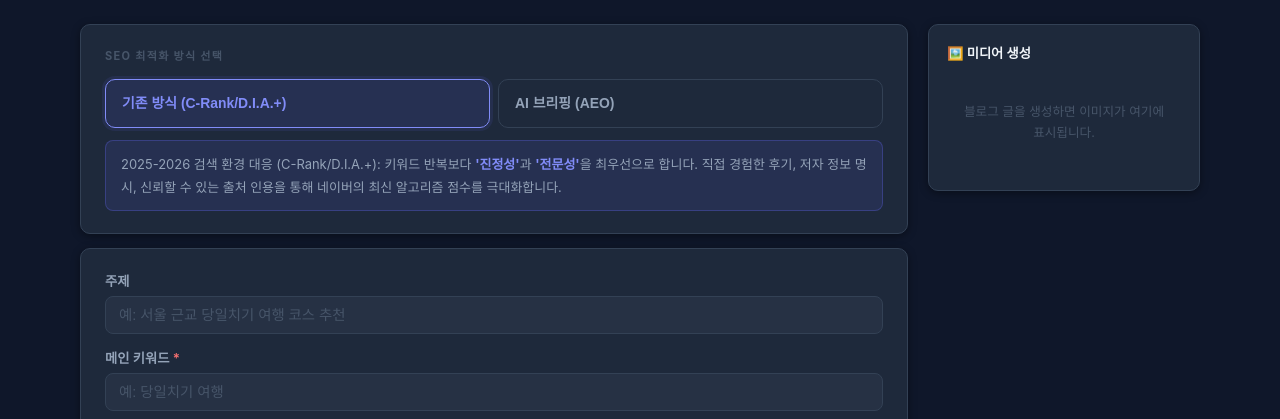
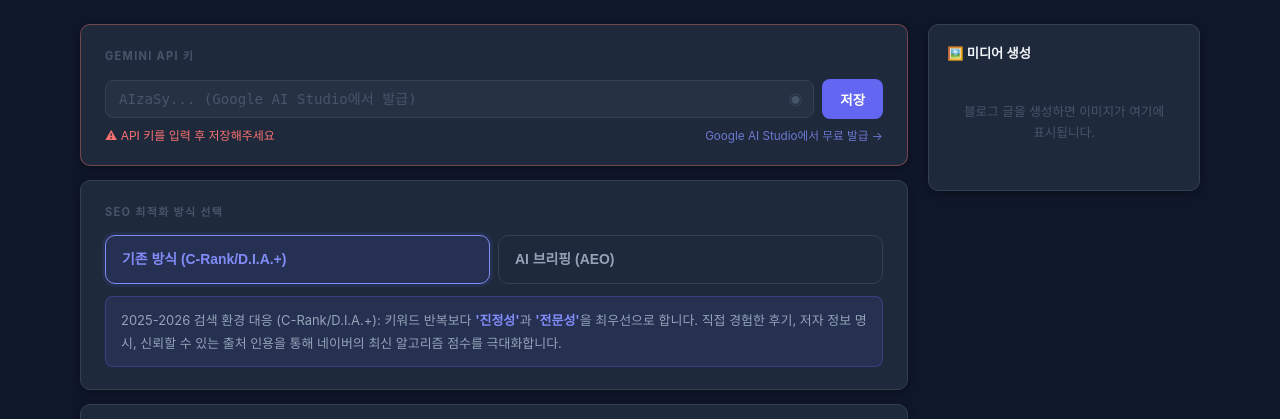
Before and after one commit to bigzambo-coder/auto, a Flask app: page / in a window 1280 px wide. Shown: the part 58-477 px from the top of the page. Run offline with Flask 3, Linux system fonts and the light colour scheme.

Commit message:
feat: user-provided Gemini API key support for public deployment
- Add API key input card (save to localStorage, show/hide toggle)
- Backend: accept api_key from request body, fall back to env var
- All endpoints (/generate, /suggest_experience, /analyze) use user key
- Generate button disabled until topic + keyword + API key all filled
- Link to Google AI Studio for free key issuance

Co-Authored-By: Claude Sonnet 4.6 <noreply@anthropic.com>

```diff
--- a/api/index.py
+++ b/api/index.py
@@ -24,8 +24,7 @@ _GEMINI_URL = (
 
 @app.route('/')
 def index():
-    api_key_set = bool(os.getenv('GEMINI_API_KEY'))
-    return render_template('index.html', api_key_set=api_key_set)
+    return render_template('index.html')
 
 
 @app.route('/generate', methods=['POST'])
@@ -42,9 +41,9 @@ def generate():
     if not topic or not main_keyword:
         return jsonify({'error': '주제와 메인 키워드를 입력해주세요.'}), 400
 
-    api_key = os.getenv('GEMINI_API_KEY')
+    api_key = (data.get('api_key') or '').strip() or os.getenv('GEMINI_API_KEY', '')
     if not api_key:
-        return jsonify({'error': 'GEMINI_API_KEY가 설정되지 않았습니다.'}), 500
+        return jsonify({'error': 'Gemini API 키를 입력해주세요.'}), 400
 
     user_experience = (data.get('user_experience') or '').strip()
 
@@ -134,10 +133,11 @@ _GEMINI_SIMPLE_URL = (
     '/v1beta/models/gemini-2.5-flash:generateContent'
 )
 
-def _gemini_call(prompt_text, max_tokens=512):
-    api_key = os.getenv('GEMINI_API_KEY')
+def _gemini_call(prompt_text, max_tokens=512, api_key=None):
     if not api_key:
-        return None, 'GEMINI_API_KEY 없음'
+        api_key = os.getenv('GEMINI_API_KEY', '')
+    if not api_key:
+        return None, 'Gemini API 키가 필요합니다'
     payload = {
         'contents': [{'role': 'user', 'parts': [{'text': prompt_text}]}],
         'generationConfig': {'maxOutputTokens': max_tokens},
@@ -156,6 +156,7 @@ def suggest_experience():
     data = request.get_json()
     topic        = (data.get('topic') or '').strip()
     main_keyword = (data.get('main_keyword') or '').strip()
+    api_key      = (data.get('api_key') or '').strip() or os.getenv('GEMINI_API_KEY', '')
     prompt = f"""주제 '{topic}', 키워드 '{main_keyword}'로 네이버 블로그를 작성하려 합니다.
 블로거가 실제 경험했을 법한 구체적이고 생생한 개인 경험담을 아래 조건에 맞게 작성해주세요.
 
@@ -169,7 +170,7 @@ def suggest_experience():
 - 독자가 공감하고 몰입할 수 있는 생생한 묘사
 - 설명 없이 경험담 본문만 출력 (제목·소제목 없이 자연스럽게 이어지는 글)
 - 마크다운 서식(**볼드**, *이탤릭*, # 제목 등) 절대 사용 금지 — 순수 텍스트만 출력"""
-    text, err = _gemini_call(prompt, 1200)
+    text, err = _gemini_call(prompt, 1200, api_key=api_key)
     if err:
         return jsonify({'error': err}), 500
     return jsonify({'experience': text})
@@ -182,6 +183,7 @@ def analyze():
     body   = (data.get('body') or '').strip()
     method = data.get('method', 'traditional')
     humanize = bool(data.get('humanize', False))
+    api_key  = (data.get('api_key') or '').strip() or os.getenv('GEMINI_API_KEY', '')
 
     method_names = {
         'traditional': 'C-Rank/D.I.A.+',
@@ -209,7 +211,7 @@ def analyze():
   {humanize_field}
 }}"""
 
-    text, err = _gemini_call(prompt, 2500)
+    text, err = _gemini_call(prompt, 2500, api_key=api_key)
     if err:
         return jsonify({'error': err}), 500
 
--- a/templates/index.html
+++ b/templates/index.html
@@ -191,6 +191,25 @@ input[type=range]::-webkit-slider-thumb{-webkit-appearance:none;width:16px;heigh
 .api-warn{background:#fffbeb;border:1px solid #fde68a;border-radius:var(--r);padding:13px 16px;color:#92400e;font-size:.81rem;margin-bottom:14px;}
 .api-warn strong{display:block;margin-bottom:3px;}
 
+/* API Key Card */
+.api-key-card{border:1.5px solid var(--accent-border);background:var(--surface);}
+.api-key-card.unset{border-color:rgba(248,113,113,.4);}
+.api-key-row{display:flex;gap:8px;align-items:center;}
+.api-key-wrap{position:relative;flex:1;}
+.api-key-wrap input{width:100%;border:1.5px solid var(--border);border-radius:8px;padding:10px 38px 10px 13px;font-size:.88rem;outline:none;background:var(--surface-2);color:var(--text);transition:border-color .18s,box-shadow .18s;font-family:monospace;letter-spacing:.04em;}
+.api-key-wrap input:focus{border-color:var(--accent);box-shadow:0 0 0 3px rgba(99,102,241,.12);}
+.api-key-wrap input::placeholder{color:var(--muted);letter-spacing:0;font-family:inherit;}
+.key-eye{position:absolute;right:10px;top:50%;transform:translateY(-50%);background:none;border:none;cursor:pointer;color:var(--muted);font-size:.85rem;padding:2px;transition:color .15s;}
+.key-eye:hover{color:var(--text-2);}
+.btn-save-key{background:var(--accent-h);color:#fff;border:none;border-radius:8px;padding:10px 18px;font-size:.84rem;font-weight:700;cursor:pointer;white-space:nowrap;transition:all .18s;flex-shrink:0;}
+.btn-save-key:hover{background:var(--accent);}
+.api-key-meta{display:flex;justify-content:space-between;align-items:center;margin-top:7px;}
+.api-key-status{font-size:.75rem;display:flex;align-items:center;gap:5px;}
+.api-key-status.ok{color:var(--green-h);}
+.api-key-status.warn{color:var(--red);}
+.api-key-link{font-size:.73rem;color:var(--accent);text-decoration:none;opacity:.8;}
+.api-key-link:hover{opacity:1;text-decoration:underline;}
+
 /* Utilities */
 .spinner{width:14px;height:14px;border:2px solid rgba(255,255,255,.3);border-top-color:#fff;border-radius:50%;animation:spin .7s linear infinite;display:inline-block;}
 @keyframes spin{to{transform:rotate(360deg);}}
@@ -211,12 +230,21 @@ input[type=range]::-webkit-slider-thumb{-webkit-appearance:none;width:16px;heigh
 
 <div class="layout">
 <main>
-  {% if not api_key_set %}
-  <div class="api-warn">
-    <strong>⚠️ GEMINI_API_KEY가 설정되지 않았습니다</strong>
-    Vercel → Settings → Environment Variables에서 <code>GEMINI_API_KEY</code>를 추가 후 재배포해주세요.
+  <div class="card api-key-card" id="api-key-card">
+    <div class="card-title">Gemini API 키</div>
+    <div class="api-key-row">
+      <div class="api-key-wrap">
+        <input type="password" id="api-key-input" placeholder="AIzaSy... (Google AI Studio에서 발급)"
+               autocomplete="off" onkeydown="if(event.key==='Enter') saveApiKey()">
+        <button class="key-eye" id="key-eye" onclick="toggleKeyVis()" title="표시/숨기기">◉</button>
+      </div>
+      <button class="btn-save-key" onclick="saveApiKey()">저장</button>
+    </div>
+    <div class="api-key-meta">
+      <div class="api-key-status warn" id="api-key-status">⚠ API 키를 입력 후 저장해주세요</div>
+      <a class="api-key-link" href="https://aistudio.google.com/apikey" target="_blank" rel="noopener">Google AI Studio에서 무료 발급 →</a>
+    </div>
   </div>
-  {% endif %}
 
   <div class="tabs">
     <button class="tab-btn active" data-tab="generate">주제로 생성하기</button>
@@ -428,6 +456,44 @@ let generationCtx = {};
 
 function stripHtml(s){ return (s||'').replace(/<[^>]*>/g,'').trim(); }
 
+/* ── API Key 관리 ── */
+function loadApiKey(){
+  const key = localStorage.getItem('gemini_api_key') || '';
+  document.getElementById('api-key-input').value = key;
+  _applyKeyStatus(key);
+  _refreshGenBtn();
+}
+function saveApiKey(){
+  const key = document.getElementById('api-key-input').value.trim();
+  if(key){ localStorage.setItem('gemini_api_key', key); }
+  else { localStorage.removeItem('gemini_api_key'); }
+  _applyKeyStatus(key);
+  _refreshGenBtn();
+}
+function getApiKey(){ return localStorage.getItem('gemini_api_key') || ''; }
+function toggleKeyVis(){
+  const inp = document.getElementById('api-key-input');
+  inp.type = inp.type === 'password' ? 'text' : 'password';
+}
+function _applyKeyStatus(key){
+  const el = document.getElementById('api-key-status');
+  const card = document.getElementById('api-key-card');
+  if(key){
+    el.className = 'api-key-status ok';
+    el.textContent = `✓ 저장됨 (${key.slice(0,8)}...)`;
+    card.classList.remove('unset');
+  } else {
+    el.className = 'api-key-status warn';
+    el.textContent = '⚠ API 키를 입력 후 저장해주세요';
+    card.classList.add('unset');
+  }
+}
+function _refreshGenBtn(){
+  const topic = document.getElementById('topic').value.trim();
+  const kw    = document.getElementById('main-keyword').value.trim();
+  genBtn.disabled = !(topic && kw && getApiKey());
+}
+
 document.querySelectorAll('.method-btn').forEach(btn=>{
   btn.addEventListener('click',()=>{
     document.querySelectorAll('.method-btn').forEach(b=>b.classList.remove('active'));
@@ -460,7 +526,7 @@ async function suggestExperience(){
   const btn=document.getElementById('suggest-btn');
   btn.disabled=true; btn.textContent='제안 중...';
   try{
-    const res=await fetch('/suggest_experience',{method:'POST',headers:{'Content-Type':'application/json'},body:JSON.stringify({topic,main_keyword:kw})});
+    const res=await fetch('/suggest_experience',{method:'POST',headers:{'Content-Type':'application/json'},body:JSON.stringify({topic,main_keyword:kw,api_key:getApiKey()})});
     const data=await res.json();
     if(data.experience){
       const ta=document.getElementById('user-experience');
@@ -489,9 +555,8 @@ updateRange(document.getElementById('vid-range'),'vid-val');
 const topicEl=document.getElementById('topic');
 const kwEl=document.getElementById('main-keyword');
 const genBtn=document.getElementById('gen-btn');
-[topicEl,kwEl].forEach(el=>el.addEventListener('input',()=>{
-  genBtn.disabled=!(topicEl.value.trim()&&kwEl.value.trim());
-}));
+[topicEl,kwEl].forEach(el=>el.addEventListener('input',_refreshGenBtn));
+loadApiKey();
 
 const titleOut=document.getElementById('title-output');
 const bodyOut=document.getElementById('body-output');
@@ -540,7 +605,7 @@ async function generate(){
   try{
     const res=await fetch('/generate',{
       method:'POST',headers:{'Content-Type':'application/json'},
-      body:JSON.stringify({topic,main_keyword,sub_keywords,method,humanize,user_experience,image_count,include_faq})
+      body:JSON.stringify({topic,main_keyword,sub_keywords,method,humanize,user_experience,image_count,include_faq,api_key:getApiKey()})
     });
     if(!res.ok){const e=await res.json().catch(()=>({}));showError(e.error||`서버 오류 (${res.status})`);return;}
     const reader=res.body.getReader();
@@ -670,7 +735,7 @@ async function fetchAIAnalysis(title,bodyText,method,humanize){
   grid.innerHTML='<div style="color:var(--muted);font-size:.83rem;" class="loading-dots">AI 분석 중</div>';
   try{
     const res=await fetch('/analyze',{method:'POST',headers:{'Content-Type':'application/json'},
-      body:JSON.stringify({title,body:bodyText.slice(0,1800),method,humanize})});
+      body:JSON.stringify({title,body:bodyText.slice(0,1800),method,humanize,api_key:getApiKey()})});
     const data=await res.json();
     if(data.error){grid.innerHTML=`<div style="color:var(--red);font-size:.82rem;">분석 오류: ${data.error}</div>`;return;}
     let html=`<div class="ac blue"><div class="ac-title">C-Rank &amp; D.I.A. 관점 분석</div><div class="ac-body">${data.c_rank||''}</div></div>
```
